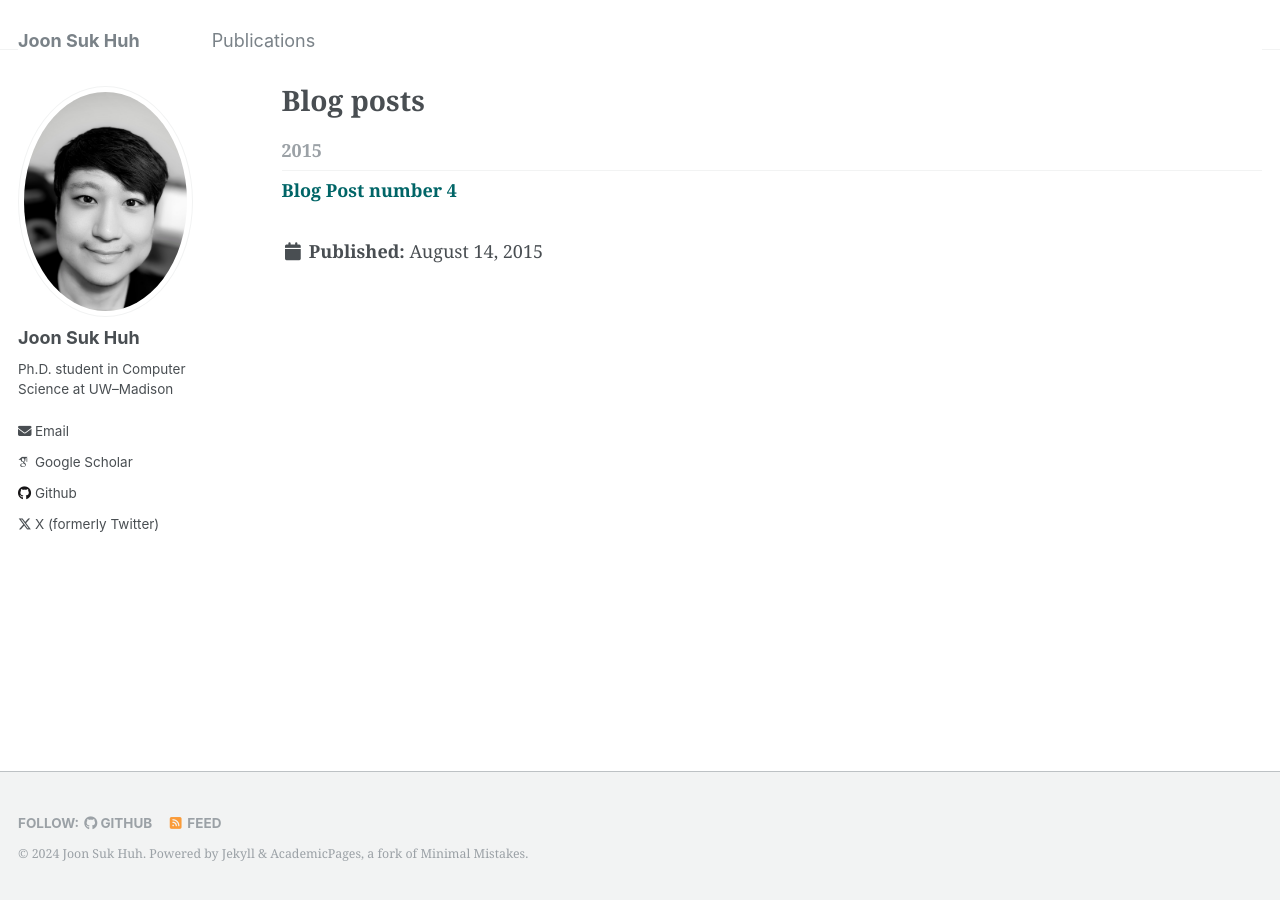
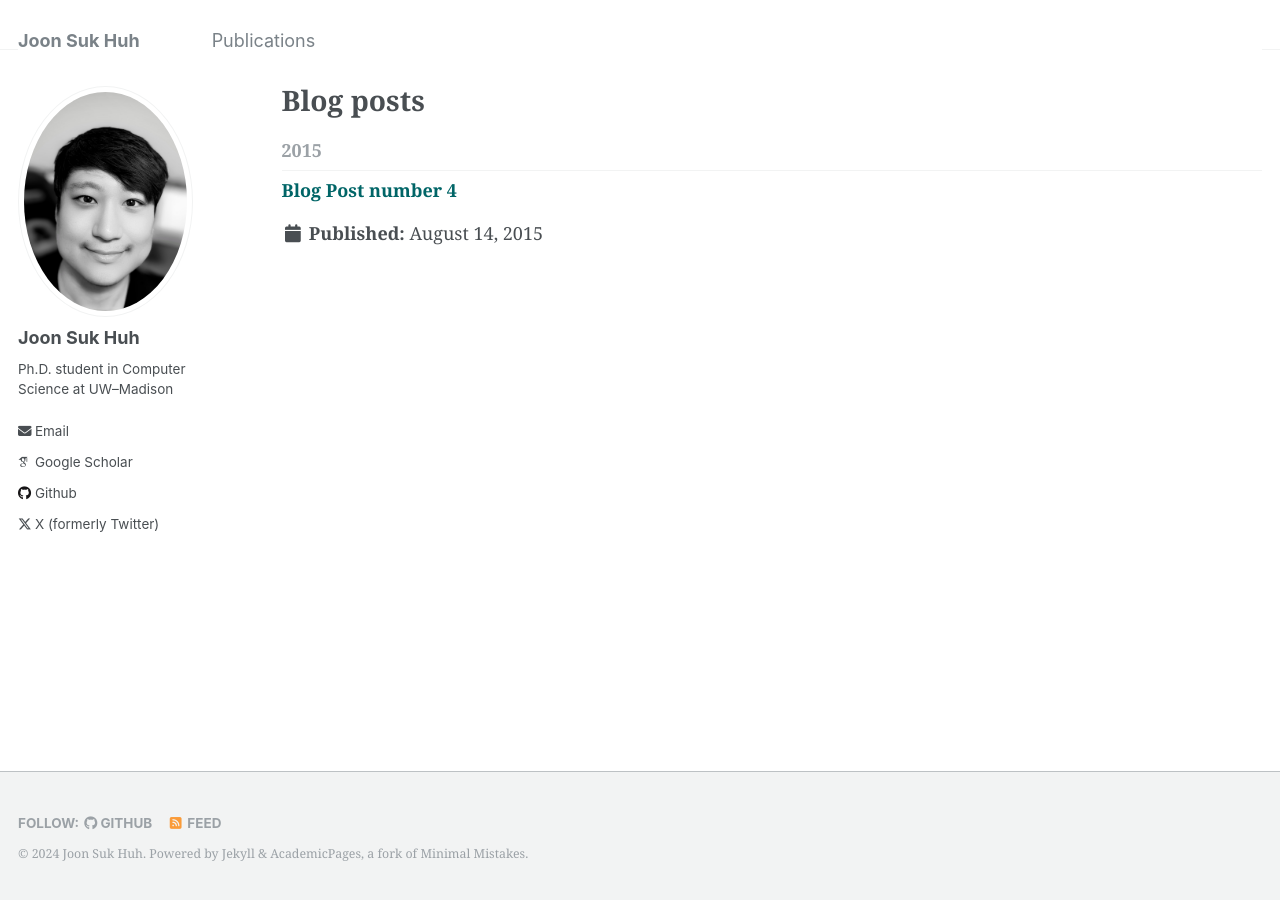
Before and after one commit to joon-huh/joon-huh.github.io, a Jekyll site: the page built from _pages/year-archive.html, in a window 1280 px wide. Built offline with Jekyll 4.4.1, drawn with Linux system fonts in a browser that asks for light colours; some web fonts are replaced.

```diff
--- a/_sass/_archive.scss
+++ b/_sass/_archive.scss
@@ -40,7 +40,7 @@
 }
 
 .archive__item-title {
-  margin-bottom: 2em;
+  margin-bottom: 0;//2em;
   font-family: $serif; // $sans-serif-narrow;
   color: $xing-color;
 
```
